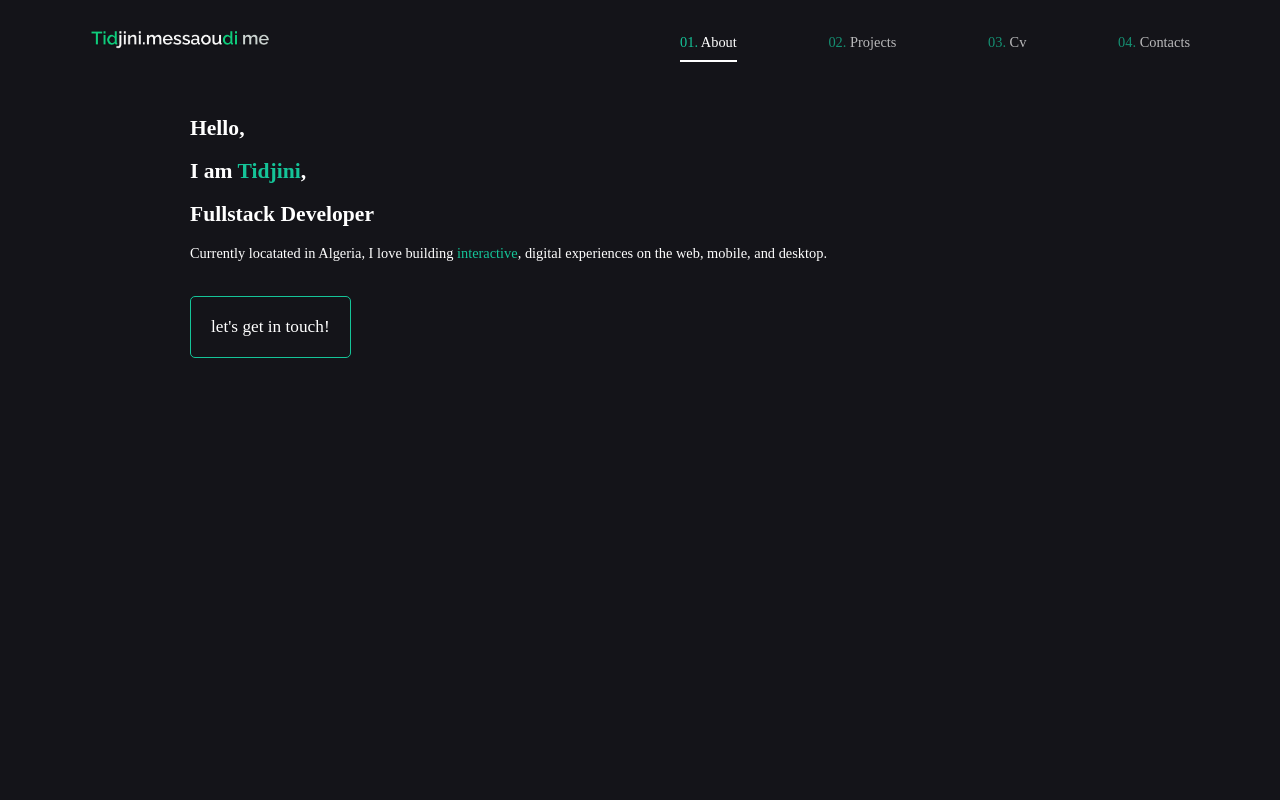
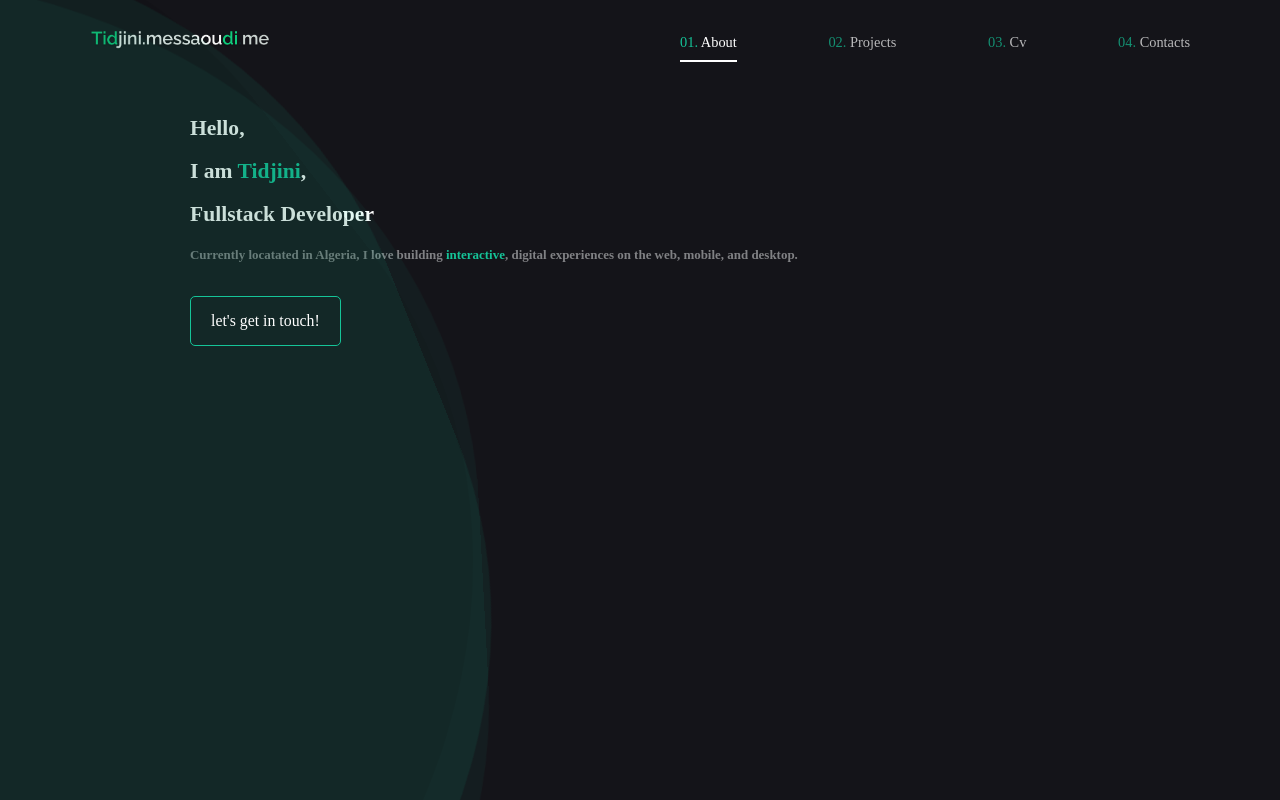
Before and after one commit to Tidjini/portfolio, a React (Create React App) app: page / in a window 1280 px wide. Built offline with nearby package versions, Linux system fonts and the light colour scheme; a web font is replaced by a local one.

Commit message:
set waves

```diff
--- a/public/styles.css
+++ b/public/styles.css
@@ -10,6 +10,8 @@ body {
   color: white;
   margin: 20px;
   font-size: 0.9em;
+  overflow-x: hidden;
+  overflow-y: hidden;
 }
 
 .flex-center {
@@ -72,14 +74,20 @@ header {
   margin: 50px auto;
 }
 
+.tagline {
+  color: #808184;
+  font-size: 0.9em;
+  font-weight: 600;
+  margin-top: 20px;
+}
 button {
   position: relative;
   background-color: transparent;
   color: white;
-  font-size: 1.2em;
+  font-size: 1.1em;
   font-weight: "300";
   margin-top: 20px;
-  padding: 20px;
+  padding: 15px 20px;
   border: 1px solid #15c498;
   border-radius: 5px;
   cursor: pointer;
@@ -100,3 +108,65 @@ button::before {
 button:hover::before {
   width: 100%;
 }
+
+/* Add more .star rules as needed */
+
+/*waves****************************/
+
+.box {
+  position: fixed;
+  top: 0;
+  transform: rotate(80deg);
+  left: 0;
+}
+
+.wave {
+  position: fixed;
+  top: 0;
+  left: 0;
+  opacity: 0.4;
+  position: absolute;
+  top: 3%;
+  left: 10%;
+  background: #15c49830;
+  width: 1500px;
+  height: 1300px;
+  margin-left: -150px;
+  margin-top: -250px;
+  transform-origin: 50% 48%;
+  border-radius: 43%;
+  animation: drift 7000ms infinite linear;
+}
+
+.wave.-three {
+  animation: drift 7500ms infinite linear;
+  position: fixed;
+  background-color: #15c49820;
+}
+
+.wave.-two {
+  animation: drift 3000ms infinite linear;
+  opacity: 0.1;
+  background: black;
+  position: fixed;
+}
+
+.box:after {
+  content: "";
+  display: block;
+  left: 0;
+  top: 0;
+  width: 100%;
+  height: 100%;
+  z-index: 11;
+  transform: translate3d(0, 0, 0);
+}
+
+@keyframes drift {
+  from {
+    transform: rotate(0deg);
+  }
+  from {
+    transform: rotate(360deg);
+  }
+}
--- a/src/App.jsx
+++ b/src/App.jsx
@@ -5,6 +5,11 @@ import Main from "./Main.jsx";
 export default function App() {
   return (
     <div>
+      <div class="box">
+        <div class="wave -one"></div>
+        <div class="wave -two"></div>
+        <div class="wave -three"></div>
+      </div>
       <Navbar />
       <Main />
     </div>
--- a/src/Main.jsx
+++ b/src/Main.jsx
@@ -8,7 +8,7 @@ export default function Main() {
         I am <span className="green">Tidjini</span>,
       </h1>
       <h1>Fullstack Developer</h1>
-      <p>
+      <p className="tagline">
         Currently locatated in Algeria, I love building{" "}
         <span className="green">interactive</span>, digital experiences on the
         web, mobile, and desktop.
```
